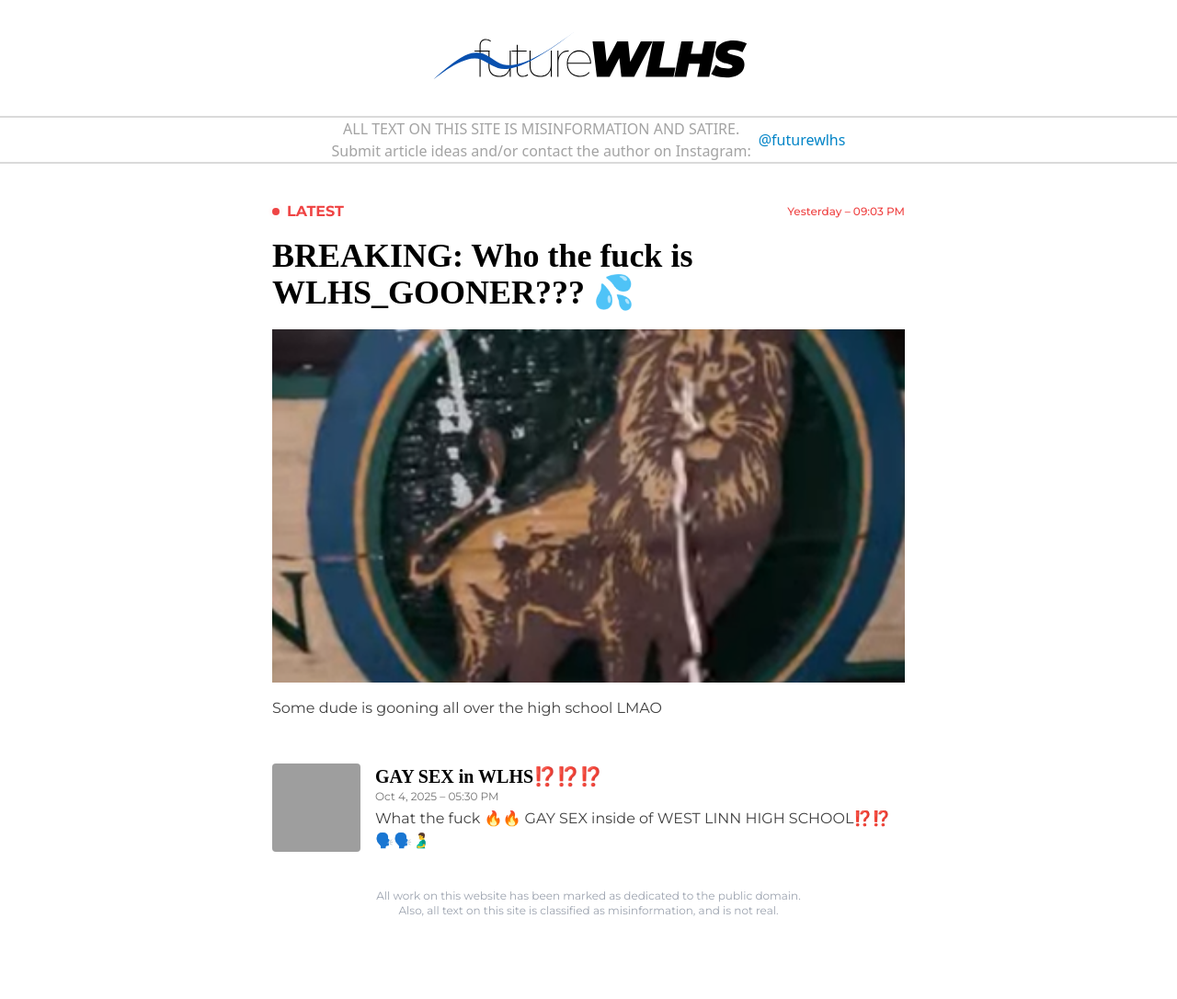
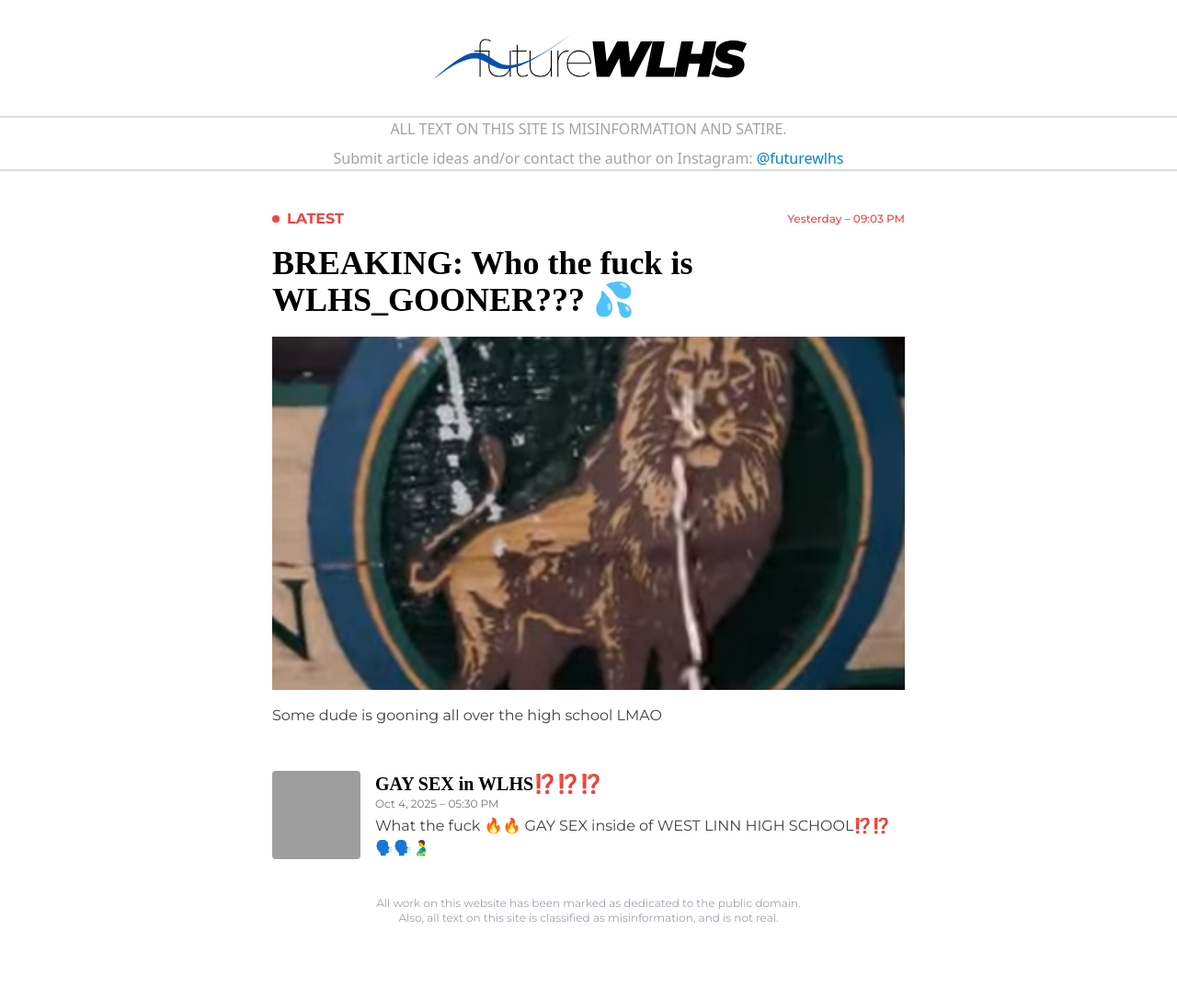
Before and after one commit to futurewlhs/futurewlhs.github.io, a Jekyll site: the page built from index.html, in a window 1280 px wide. Shown: the whole page at 92% size. Built offline with Jekyll 4.4.1, drawn with Linux system fonts in a browser that asks for light colours; nearby versions of some CDN libraries; some web fonts are replaced; grey boxes are pictures that could not be loaded.

Commit message:
Update default.html

```diff
--- a/_layouts/default.html
+++ b/_layouts/default.html
@@ -52,8 +52,8 @@
     </svg>
   </a>
 
-  <a href="/" class="w-full border-b-2 border-neutral-950/15 flex items-center justify-center text-center gap-2 group px-12 text-neutral-400">
-    ALL TEXT ON THIS SITE IS MISINFORMATION AND SATIRE. <br> Submit article ideas and/or contact the author on Instagram: <span class="group-hover:underline text-sky-600">@futurewlhs</span>
+  <a href="/" class="w-full border-b-2 border-neutral-950/15 flex flex-col items-center justify-center text-center gap-2 group px-12 text-neutral-400">
+    <p>ALL TEXT ON THIS SITE IS MISINFORMATION AND SATIRE.</p> <p>Submit article ideas and/or contact the author on Instagram: <span class="group-hover:underline text-sky-600">@futurewlhs</span></p>
   </a>
 
   <main class="w-full min-h-screen items-center flex flex-col montserrat">
```
